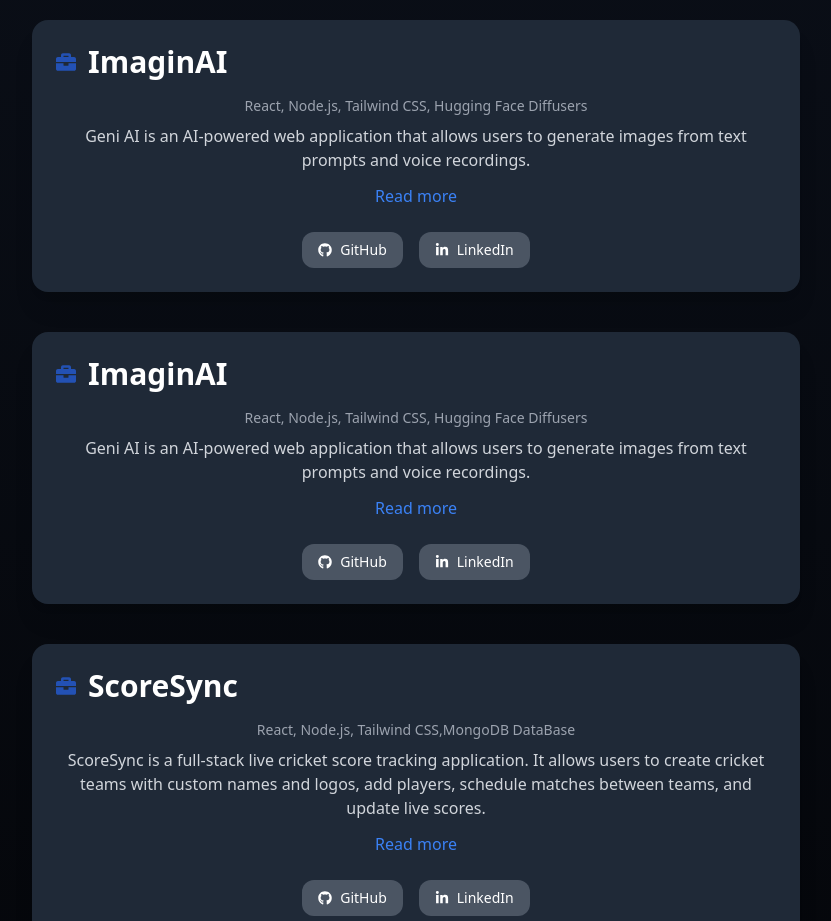
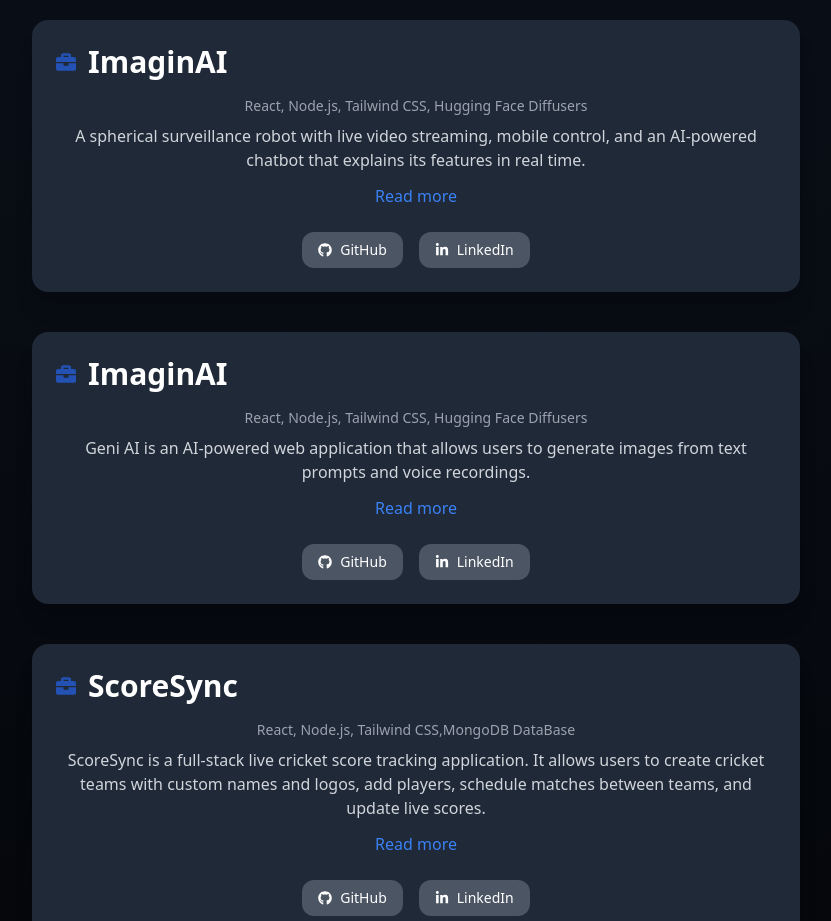
Before and after one commit to rahuldev9/Portfolio, a React (Create React App) app in the folder Portfolio/: page / in a window 1280 px wide. Shown: the part 2540-3461 px from the top of the page, without its empty margins (224-1055 px from the left). Built offline with nearby package versions, Linux system fonts and the light colour scheme.

Commit message:
Update ProjectDetails.js

```diff
--- a/Portfolio/src/Components/ProjectDetails.js
+++ b/Portfolio/src/Components/ProjectDetails.js
@@ -6,7 +6,7 @@ const projects = [
   {
     title: "ImaginAI",
     description:
-      "Geni AI is an AI-powered web application that allows users to generate images from text prompts and voice recordings.",
+      "A spherical surveillance robot with live video streaming, mobile control, and an AI-powered chatbot that explains its features in real time.",
     moreInfo:
       "Built using React for the frontend and Node.js for the backend, the app integrates Hugging Face models to bring natural language understanding and image generation capabilities to life.",
     techStack: "React, Node.js, Tailwind CSS, Hugging Face Diffusers",
```
